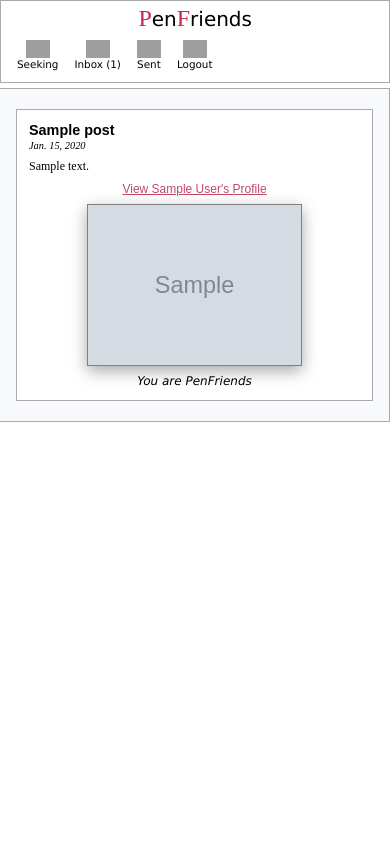
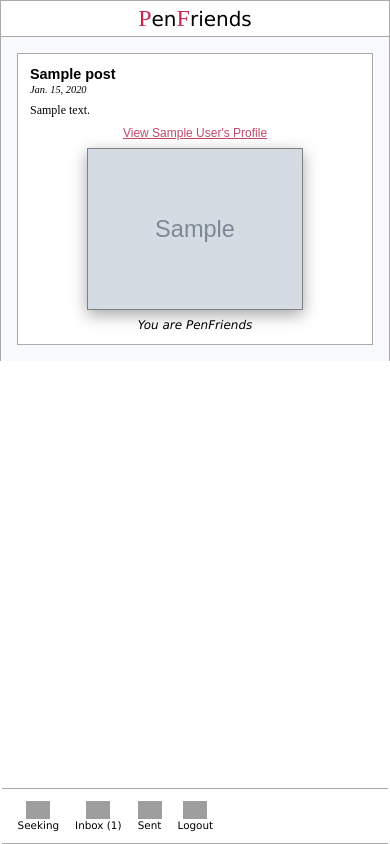
Before and after one commit to Lstedmanfalls/PenFriends, a Django app: template penfriends_app/templates/home.html in a window 390 px wide. Run offline with Django 3.2, Linux system fonts and the light colour scheme; tables that the repository leaves empty hold one stand-in row (values such as "Sample post"); the template is opened without the code that fills it: values that come from a table or form of the project are taken from there, most other values are stand-ins (such as "Sample title", 1, 10 or a date in 2020); grey boxes marked "Sample" are stand-in pictures; grey boxes are pictures that could not be loaded.

Commit message:
Moved nav to bottom

```diff
--- a/penfriends_app/static/home.css
+++ b/penfriends_app/static/home.css
@@ -48,6 +48,7 @@ PC (>= 769) */
         width:100%;
         margin:1rem 0;
         flex-direction: column;
+
     }
     }
 
--- a/penfriends_app/static/style.css
+++ b/penfriends_app/static/style.css
@@ -61,12 +61,10 @@ p{
 
     @media only screen and (max-width:480px){
         #side_bar{
-            min-height: auto;
-            padding:.5rem 1rem;
-            position:fixed;
-            top:0;
-            background-color: white;
-            width:calc(100% - 2.2rem);
+            min-height: 2rem;
+            padding:.5rem 0;
+            align-items: center;
+            justify-content: center;
         }
         }
 
@@ -78,18 +76,6 @@ p{
 
 #logo{
     font-size:2.5rem;
-}
-
-/* @media only screen and (max-width:768px){
-    .one_post{
-        font-size:8px;
-    }
-    } */
-
-@media only screen and (max-width:480px){
-    #logo{
-        align-self:center;
-    }
 }
 
 nav{
@@ -106,6 +92,13 @@ nav{
 @media only screen and (max-width:480px){
     nav{
         flex-direction: row;
+        padding:.5rem 1rem;
+        position:fixed;
+        bottom:0;
+        background-color: white;
+        width:calc(100% - 2.4rem);
+        border-top:.1rem solid darkgray;
+        border-bottom:.1rem solid darkgray;
     }
     }
 
@@ -184,7 +177,7 @@ nav span{
 
     @media only screen and (max-width:480px){
         #container {
-            margin-top:11rem;
-            padding:1.5rem 2rem;
+            padding:1rem 2rem;
+            border-width: 0 .1rem 0 .1rem;
         }
         }
```
Also changed, not shown: README.md, demo/home_seeking_wall_mobile.JPG (added), demo/home_seeking_wall_web.JPG (renamed from demo/home_wall_web.JPG), demo/home_wall_mobile.JPG (deleted).
